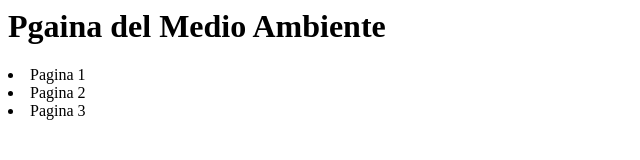
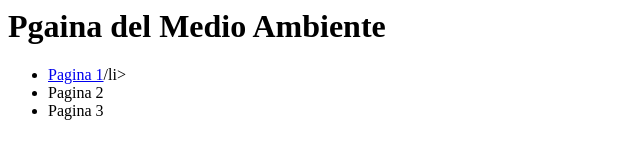
Before and after one commit to Josemaria0304/Pagmedioambiente, a plain HTML site: page index.html in a window 1280 px wide. Shown: the whole page, without its empty margins (0-640 px from the left). Drawn offline with Linux system fonts and the light colour scheme.

Commit message:
Agregar enlances al menu

```diff
--- a/index.html
+++ b/index.html
@@ -1,6 +1,6 @@
 <h1>Pgaina del Medio Ambiente</h1>
-<u1>
-    <li>Pagina 1</li>
+<ul>
+    <li><a href="Pagina1.html">Pagina 1</a>/li>
     <li>Pagina 2</li>
     <li>Pagina 3</li>
-</u1>
+</ul>
```
